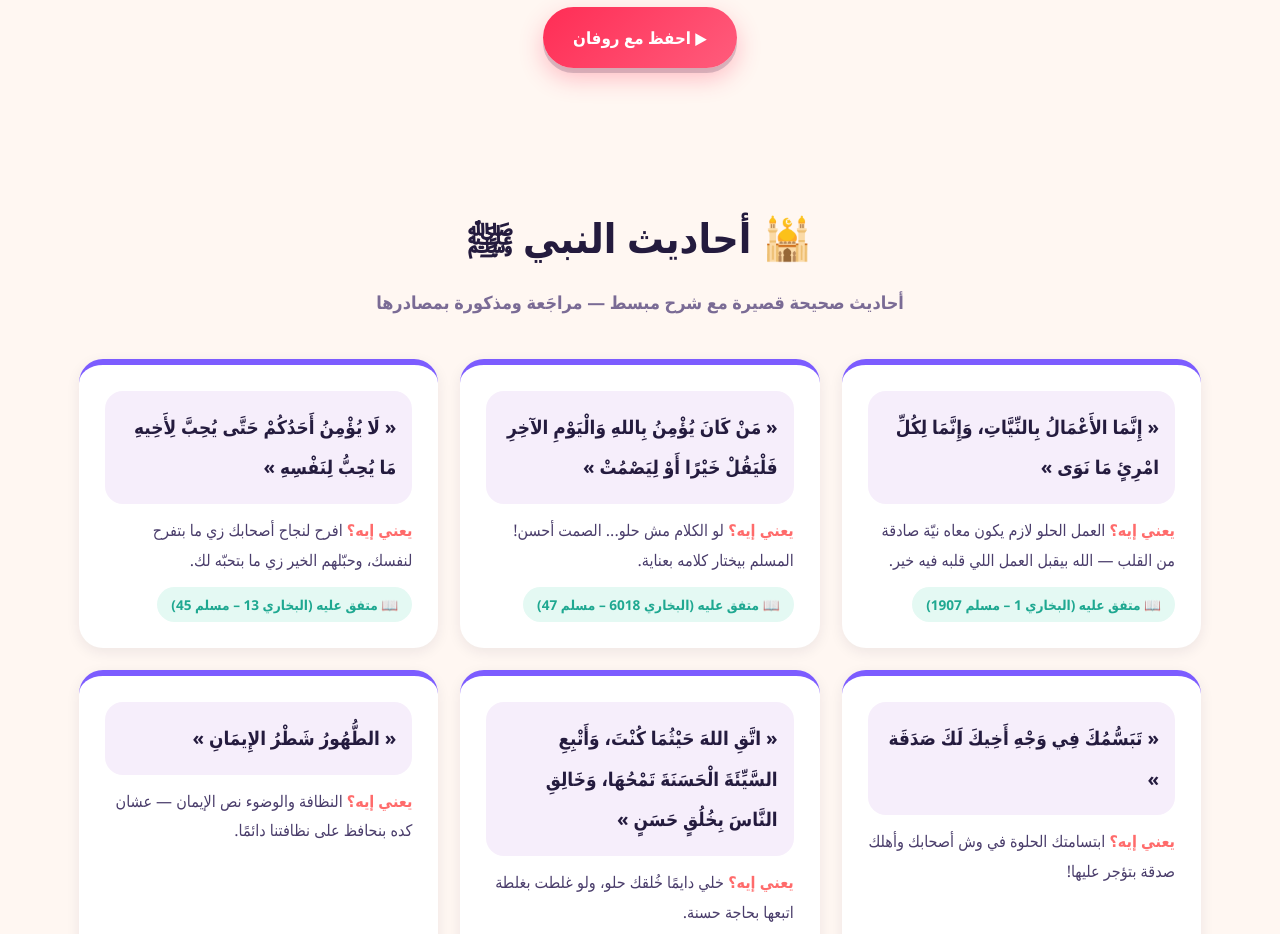
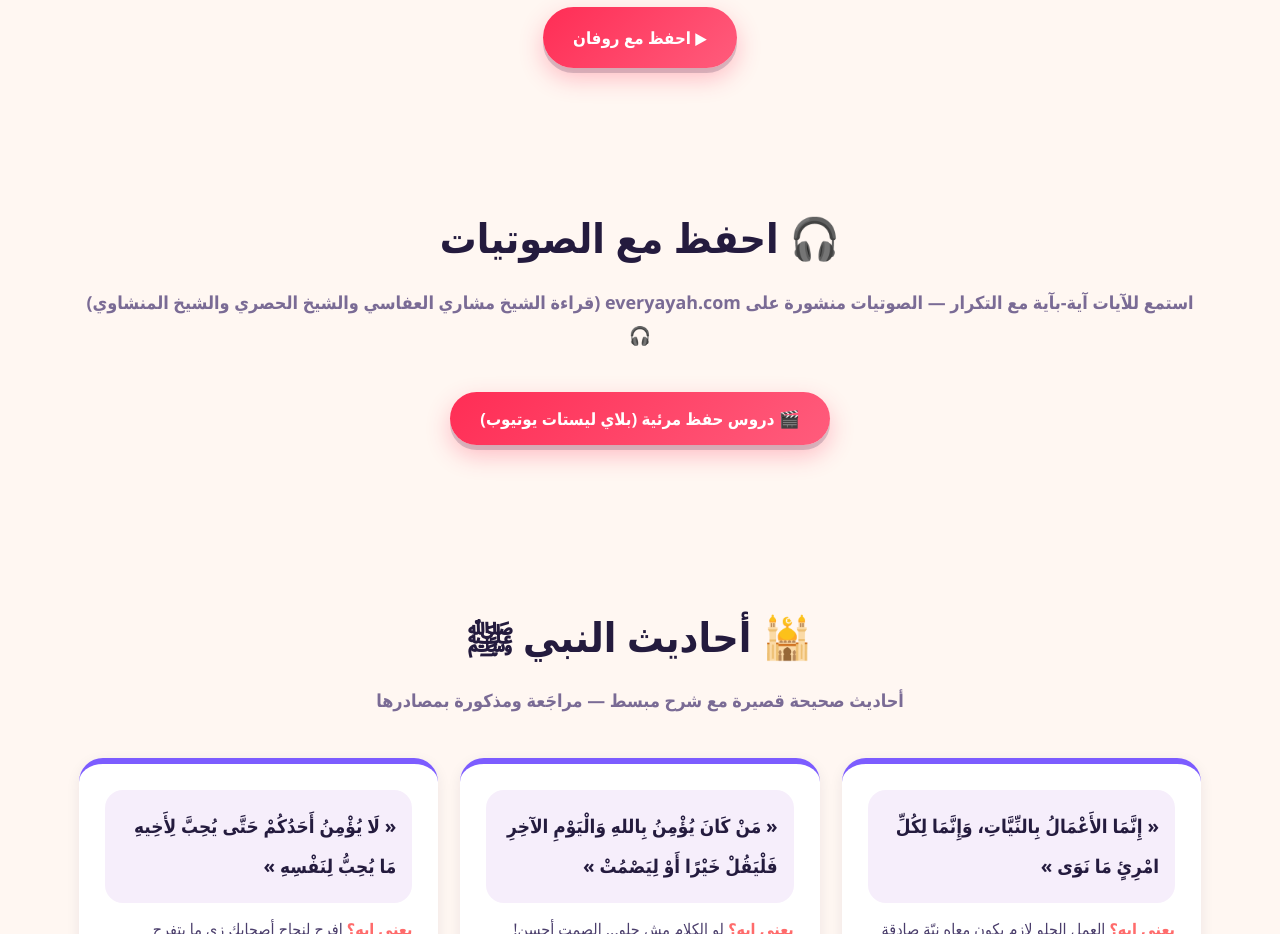
Before and after one commit to ehabalyazid-max/rovan-the-cat, a plain HTML site: page quran.html in a window 1280 px wide. Shown: the part 3000-3934 px from the top of the page. Drawn offline with Linux system fonts and the light colour scheme.

Commit message:
UI/UX redesign: quran.html

```diff
--- a/quran.html
+++ b/quran.html
@@ -29,6 +29,17 @@
     <div style="text-align:center; margin-top:28px;">
       <a href="https://www.youtube.com/@RovanTheCat/search?q=%D8%AA%D8%AD%D9%81%D9%8A%D8%B8" target="_blank" rel="noopener" class="btn btn-yt">▶ احفظ مع روفان</a>
     </div>
+  </section>
+
+  <section id="hifz">
+    <div class="sec-head">
+      <h2>🎧 احفظ مع الصوتيات</h2>
+      <p>استمع للآيات آية-بآية مع التكرار — الصوتيات منشورة على everyayah.com (قراءة الشيخ مشاري العفاسي والشيخ الحصري والشيخ المنشاوي) 🎧</p>
+    </div>
+    <div style="text-align:center; margin-bottom:22px;">
+      <button type="button" class="btn btn-yt" id="hifzMenuBtn">🎬 دروس حفظ مرئية (بلاي ليستات يوتيوب)</button>
+    </div>
+    <div id="hifzBox"></div>
   </section>
 
   <section id="hadith">
@@ -72,6 +83,7 @@
 <script src="js/games.js"></script>
 <script src="js/academy.js"></script>
 <script src="js/stories.js"></script>
+<script src="js/hifz.js"></script>
 <script src="js/main.js"></script>
 </body>
 </html>
```
